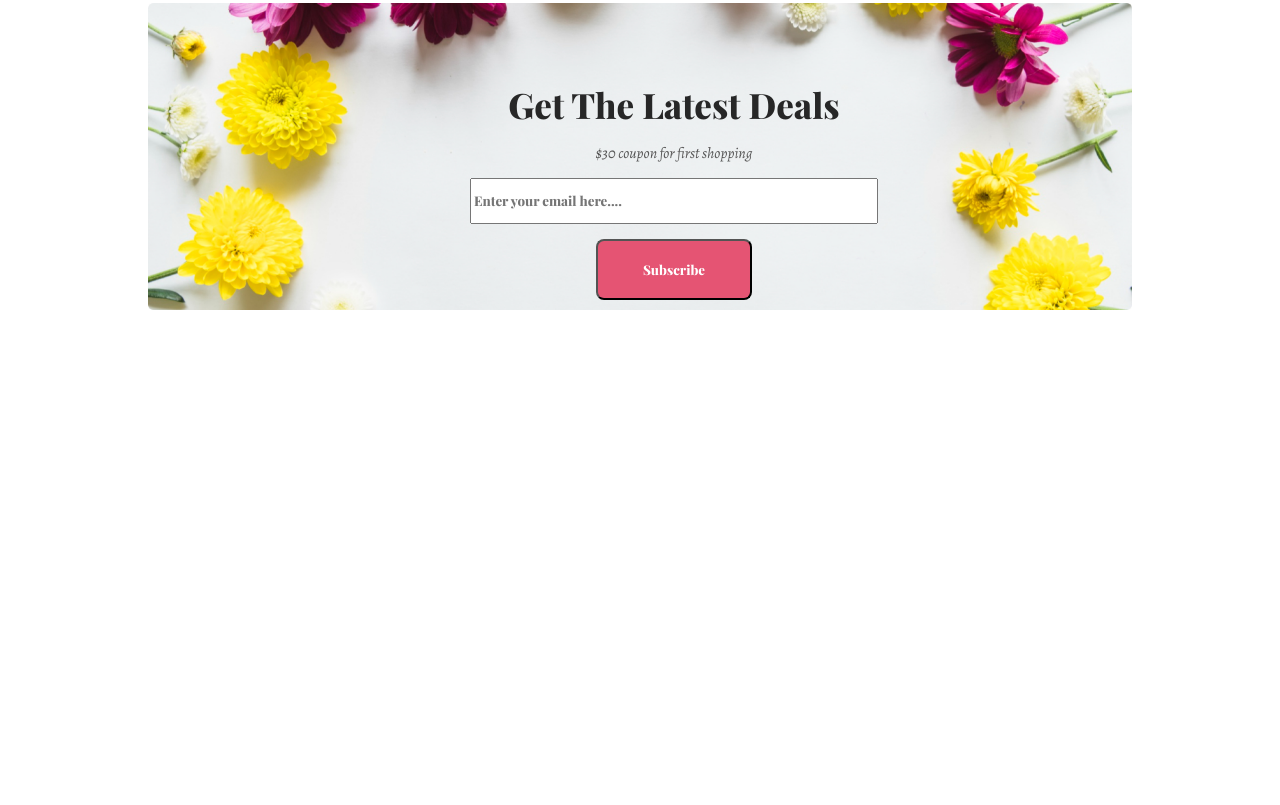
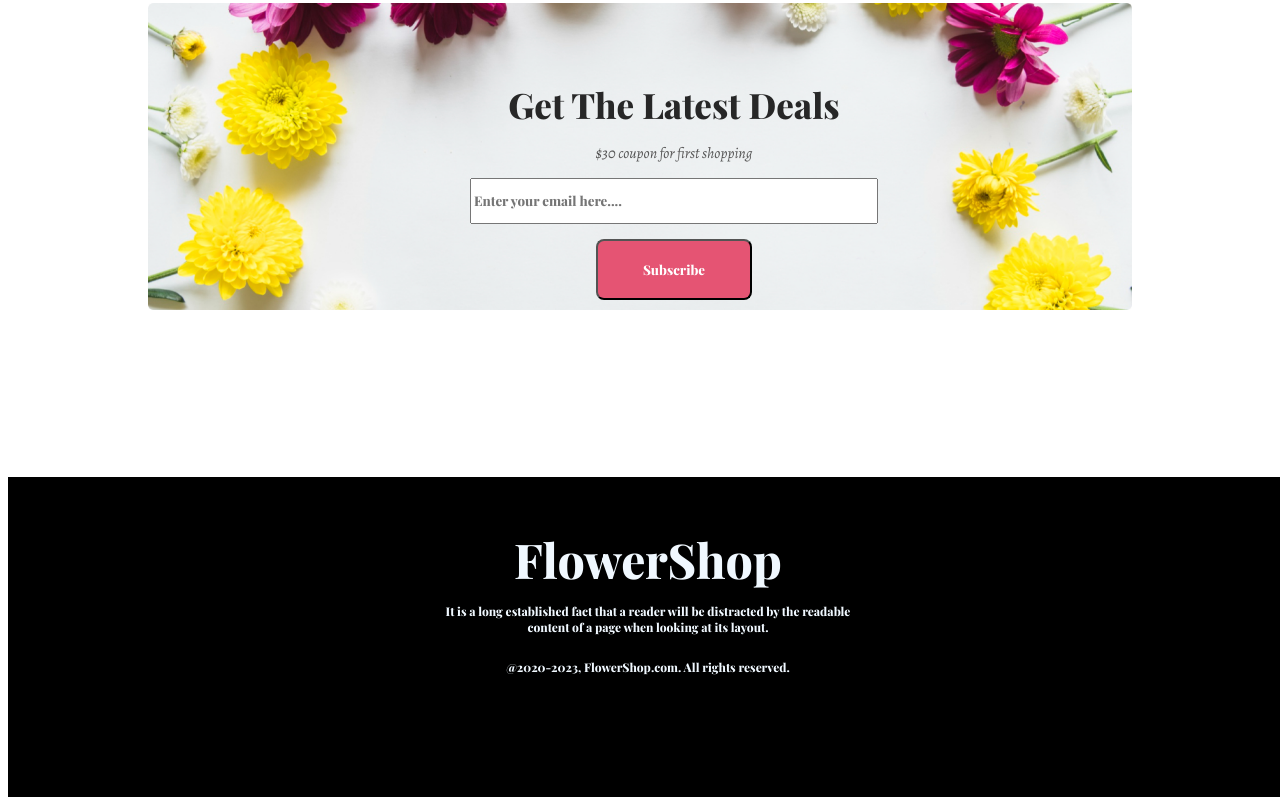
Before and after one commit to Shourav-Shingha/assainment1, a plain HTML site: page index.html in a window 1280 px wide. Shown: the part 2960-3765 px from the top of the page. Before the commit the page ends 3437 px from the top, so only its background shows below. Drawn offline with nearby package versions, Linux system fonts and the light colour scheme.

Commit message:
complete footer

```diff
--- a/index.html
+++ b/index.html
@@ -117,6 +117,16 @@
         </section>
       </section>
     </main>
-    <footer></footer>
+    <footer>
+      <div class="footer">
+        <div class="footer-one">
+          <h1>
+          <span>Flower</span>Shop
+          </h1>
+          <p class="para">It is a long established fact that a reader   will be distracted by the readable<br>content of a   page when looking at its layout.</p>
+          <p class="para">@2020-2023, FlowerShop.com. All rights   reserved. </p>
+        </div>
+      </div>
+    </footer>
   </body>
 </html>
--- a/style.css
+++ b/style.css
@@ -243,3 +243,26 @@ h5 {
   text-align: center;
   justify-content: center;
 }
+.footer{
+    background-color: black;
+    color: aliceblue;
+    width: 100vw;
+    height: 40vh;
+    text-align: center;
+    justify-content: center;
+}
+.footer-one{
+    display:flex;
+    flex-direction: column;
+    align-items: center;
+    text-align: center;
+    justify-content: center;
+    padding: 50px 100px;
+}
+.footer-one > h1{
+font-size: 48px;
+margin: 0px;
+}
+.para{
+font-size: 12px;
+}
```
